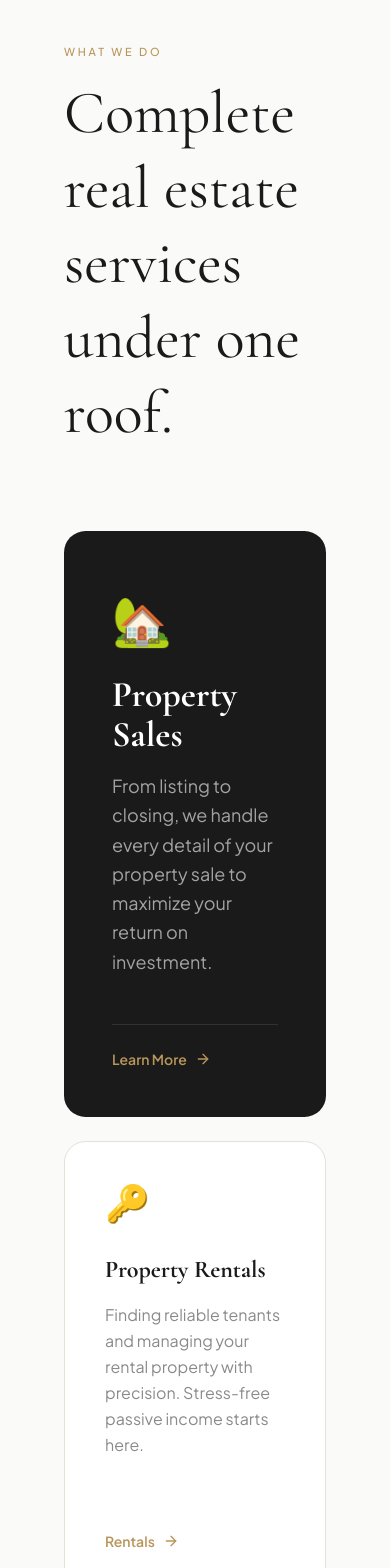
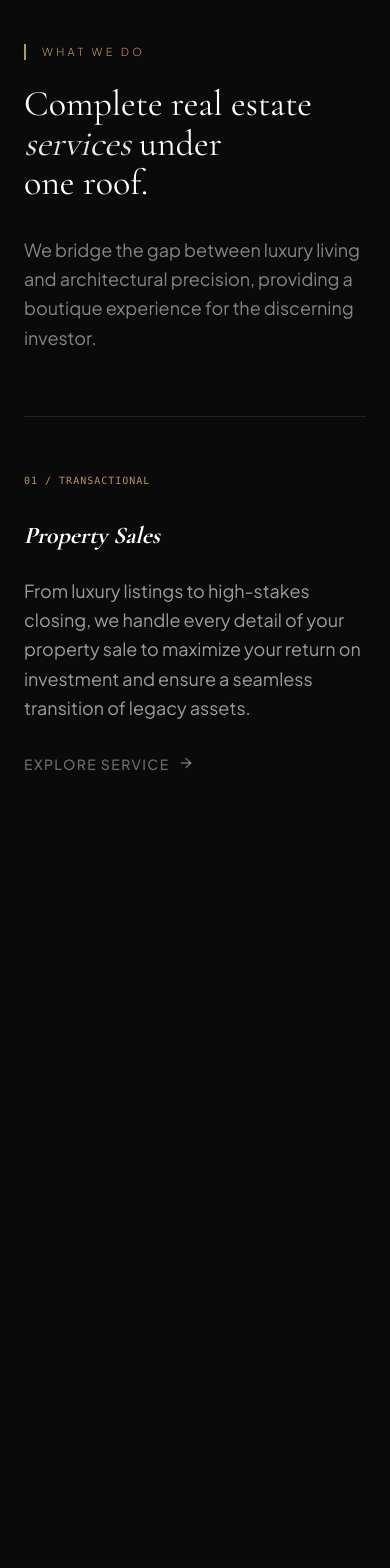
Before and after one commit to solomonfiverr98-ai/haven-co, a Next.js app: page / in a window 390 px wide. Shown: the part 6120-7688 px from the top of the page. Built offline with nearby package versions, Linux system fonts and the light colour scheme; no server answers.

Commit message:
Redesign: 'What We Do' section with split-layout and bold-italic headers inspired by Discovery inspo.

```diff
--- a/src/components/Services.tsx
+++ b/src/components/Services.tsx
@@ -8,58 +8,54 @@ if (typeof window !== "undefined") {
   gsap.registerPlugin(ScrollTrigger);
 }
 
-const ArrowRightIcon = () => (
-  <svg width="16" height="16" viewBox="0 0 24 24" fill="none" stroke="currentColor" strokeWidth="2" strokeLinecap="round" strokeLinejoin="round">
-    <path d="M5 12h14" /><path d="m12 5 7 7-7 7" />
-  </svg>
-);
-
 const services = [
   {
     id: 1,
-    icon: "🏡",
     title: "Property Sales",
-    description: "From listing to closing, we handle every detail of your property sale to maximize your return on investment.",
-    size: "large",
-    className: "bg-dark-text pt-16 pb-12 px-12 md:col-span-12 lg:col-span-5 text-white rounded-2xl",
-    linkText: "Learn More",
-    iconSize: "text-5xl",
+    description: "From luxury listings to high-stakes closing, we handle every detail of your property sale to maximize your return on investment and ensure a seamless transition of legacy assets.",
+    category: "01 / TRANSACTIONAL",
   },
   {
     id: 2,
-    icon: "🔑",
     title: "Property Rentals",
-    description: "Finding reliable tenants and managing your rental property with precision. Stress-free passive income starts here.",
-    size: "medium",
-    className: "bg-white border border-[#E5E0D8] p-10 md:col-span-6 lg:col-span-3 text-dark-text rounded-2xl",
-    linkText: "Rentals",
-    iconSize: "text-4xl",
+    description: "Curating elite tenant portfolios and managing premium rental properties with clinical precision. Our goal is to secure high-yield, low-maintenance passive income for our clients.",
+    category: "02 / PORTFOLIO",
   },
   {
     id: 3,
-    icon: "📊",
     title: "Property Valuation",
-    description: "Get an accurate market valuation of your property — free of charge. No obligation, just expert advice.",
-    size: "medium",
-    className: "bg-white border-l-4 border-l-gold border border-[#E5E0D8] p-10 md:col-span-6 lg:col-span-4 text-dark-text rounded-2xl",
-    linkText: "Get Valuation",
-    iconSize: "text-4xl",
+    description: "Leverage our proprietary market analysis tools for an accurate valuation. We provide deep-dive insights into neighborhood appreciation and long-term investment viability.",
+    category: "03 / ANALYTICS",
   },
 ];
 
 export function Services() {
   const containerRef = useRef<HTMLDivElement>(null);
-  const cardsRef = useRef<(HTMLDivElement | null)[]>([]);
+  const itemsRef = useRef<(HTMLDivElement | null)[]>([]);
+  const lineRef = useRef<(HTMLDivElement | null)[]>([]);
 
   useEffect(() => {
     if (!containerRef.current) return;
 
     const ctx = gsap.context(() => {
-      cardsRef.current.forEach((card, index) => {
-        if (!card) return;
+      // Animate left section title
+      gsap.from(".services-title", {
+        x: -50,
+        opacity: 0,
+        duration: 1,
+        ease: "power3.out",
+        scrollTrigger: {
+          trigger: containerRef.current,
+          start: "top 75%",
+        },
+      });
+
+      // Animate service items
+      itemsRef.current.forEach((item, index) => {
+        if (!item) return;
         gsap.fromTo(
-          card,
-          { y: 60, opacity: 0 },
+          item,
+          { y: 30, opacity: 0 },
           {
             y: 0,
             opacity: 1,
@@ -67,9 +63,28 @@ export function Services() {
             delay: index * 0.2,
             ease: "power3.out",
             scrollTrigger: {
-              trigger: containerRef.current,
-              start: "top 80%",
-              toggleActions: "play none none none",
+              trigger: item,
+              start: "top 85%",
+            },
+          }
+        );
+      });
+
+      // Animate decorative lines
+      lineRef.current.forEach((line, index) => {
+        if (!line) return;
+        gsap.fromTo(
+          line,
+          { scaleX: 0 },
+          {
+            scaleX: 1,
+            duration: 1.5,
+            delay: index * 0.2,
+            ease: "expo.out",
+            transformOrigin: "left",
+            scrollTrigger: {
+              trigger: line,
+              start: "top 90%",
             },
           }
         );
@@ -80,41 +95,66 @@ export function Services() {
   }, []);
 
   return (
-    <section id="services" className="py-32 px-16 md:px-24 bg-[#FAFAF8]">
+    <section id="services" className="py-32 px-6 md:px-24 bg-[#0A0A0A] text-white">
       <div ref={containerRef} className="max-w-7xl mx-auto">
-        <div className="mb-20">
-          <span className="text-gold text-[11px] uppercase tracking-[0.25em] font-medium mb-4 block">
-            WHAT WE DO
+        <div className="grid grid-cols-1 lg:grid-cols-12 gap-16 lg:gap-24">
+
+          {/* Left Side: Strategic Branding */}
+          <div className="lg:col-span-5 lg:sticky lg:top-32 h-fit">
+            <div className="services-title">
+              <span className="text-gold text-[11px] uppercase tracking-[0.3em] font-light mb-6 block border-l-2 border-gold pl-4">
+                What We Do
               </span>
-          <h2 className="text-dark-text text-6xl font-heading leading-tight max-w-2xl">
-            Complete real estate <br /> services under one roof.
+              <h2 className="text-4xl md:text-6xl font-heading leading-[1.1] mb-8">
+                Complete real estate <br />
+                <span className="italic text-white/90">services</span> under <br />
+                one roof.
               </h2>
+              <p className="text-white/50 font-body text-lg max-w-sm leading-relaxed">
+                We bridge the gap between luxury living and architectural precision,
+                providing a boutique experience for the discerning investor.
+              </p>
+            </div>
           </div>
 
-        <div className="grid grid-cols-1 md:grid-cols-12 gap-6">
+          {/* Right Side: Detailed Service List */}
+          <div className="lg:col-span-7 flex flex-col">
             {services.map((service, index) => (
               <div
                 key={service.id}
-              ref={(el) => { cardsRef.current[index] = el; }}
-              className={`${service.className} service-card group flex flex-col justify-between hover:shadow-2xl transition-all duration-500`}
+                ref={(el) => { itemsRef.current[index] = el; }}
+                className="group py-12 first:pt-0 last:pb-0"
               >
+                <div
+                  ref={(el) => { lineRef.current[index] = el; }}
+                  className="h-[1px] bg-white/10 w-full mb-12 origin-left"
+                />
+                <div className="flex flex-col md:flex-row md:items-start gap-8 md:gap-16">
+                  <span className="text-gold text-[10px] font-mono tracking-widest pt-2">
+                    {service.category}
+                  </span>
                   <div>
-                <span className={`${service.iconSize} block mb-8 transition-transform group-hover:scale-110 duration-300`}>
-                  {service.icon}
-                </span>
-                <h3 className={`font-heading ${service.size === 'large' ? 'text-4xl' : 'text-2xl'} mb-4 font-bold`}>
+                    <h3 className="text-2xl md:text-3xl font-heading font-bold italic mb-6 group-hover:text-gold transition-colors duration-500">
                       {service.title}
                     </h3>
-                <p className={`font-body leading-relaxed ${service.size === 'large' ? 'text-white/60 text-lg' : 'text-muted-text text-md'}`}>
+                    <p className="text-white/60 font-body text-lg leading-relaxed max-w-xl">
                       {service.description}
                     </p>
+                    <div className="mt-8 overflow-hidden">
+                      <button className="flex items-center gap-2 text-white/40 hover:text-gold text-sm uppercase tracking-widest font-medium transition-all duration-300">
+                        Explore Service
+                        <svg width="16" height="16" viewBox="0 0 24 24" fill="none" stroke="currentColor" strokeWidth="2" strokeLinecap="round" strokeLinejoin="round" className="translate-y-[-1px]">
+                          <path d="M5 12h14" /><path d="m12 5 7 7-7 7" />
+                        </svg>
+                      </button>
                     </div>
-
-              <div className="mt-12 flex items-center gap-2 group-hover:gap-4 transition-all text-gold font-semibold text-sm cursor-pointer border-t border-white/10 pt-6">
-                {service.linkText} <ArrowRightIcon />
+                  </div>
                 </div>
               </div>
             ))}
+            <div className="h-[1px] bg-white/10 w-full mt-12" />
+          </div>
+
         </div>
       </div>
     </section>
```
Lines whose indentation alone changed are shown as unchanged.
